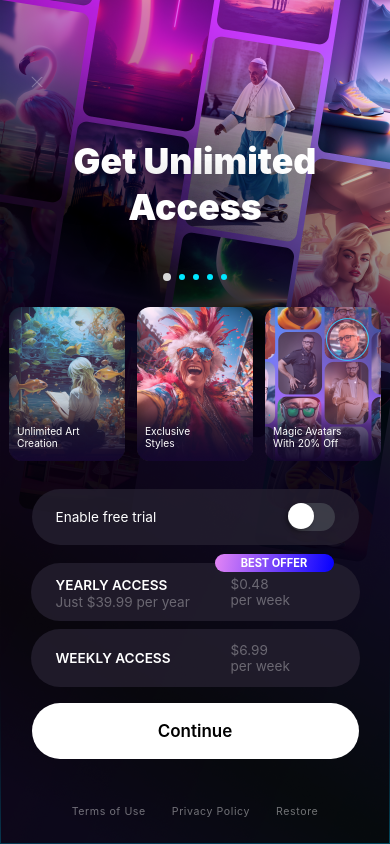
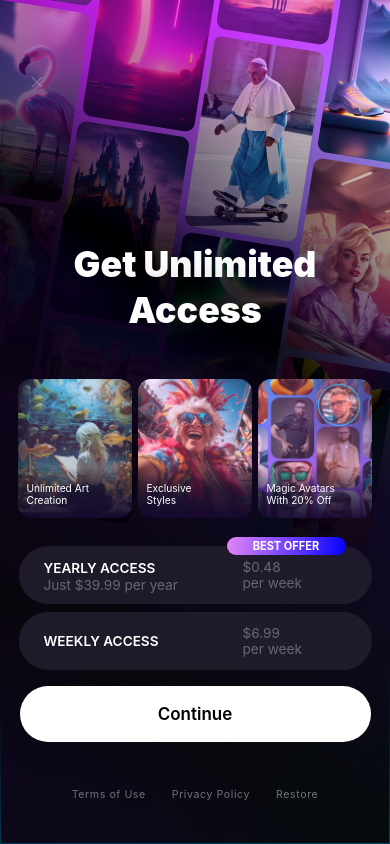
Before and after one commit to artyomkorshykau/bp-mobile.test, a website built with Vite: page index.html in a window 390 px wide. Built offline with nearby package versions, Linux system fonts and the light colour scheme.

Commit message:
fix responsive

```diff
--- a/index.html
+++ b/index.html
@@ -14,13 +14,6 @@
 			</a>
 			<h1 class="title" data-i18n="Get Unlimited <br>Access"></h1>
 			<section>
-				<div class="pagination">
-					<div></div>
-					<div class="dot"></div>
-					<div class="dot"></div>
-					<div class="dot"></div>
-					<div class="dot"></div>
-				</div>
 				<div class="features">
 					<div class="feature">
 						<img src="./src/assets/images/features/f1-2x.png" alt="f1" />
@@ -36,12 +29,6 @@
 					</div>
 				</div>
 			</section>
-			<div class="trial-switcher">
-				<span class="switcher-title" data-i18n="">Enable free trial</span>
-				<div class="switch">
-					<div></div>
-				</div>
-			</div>
 			<div class="subscriptions-wrapper">
 				<div class="subscription">
 					<div class="best-offer" data-i18n="BEST OFFER"></div>
--- a/style.css
+++ b/style.css
@@ -39,11 +39,11 @@ button {
 	& .cross {
 		width: 0.75rem;
 		height: 0.75rem;
-		margin: 2.34375rem 0 0 1rem;
+		margin: 2.34375rem 0 0 1.6rem;
 	}
 
 	& .title {
-		margin: 0.625rem 0 0.8125rem 0;
+		margin: 4.325rem 0 0.8125rem 0;
 		line-height: calc(var(--line-height) * 2.875);
 		font-size: calc(var(--font-size-base) * 2.625);
 		font-weight: 860;
@@ -52,37 +52,16 @@ button {
 		text-align: center;
 	}
 
-	& .pagination {
-		display: flex;
-		align-items: center;
-		justify-content: center;
-		gap: 0.5rem;
-
-		& :nth-child(1) {
-			width: 0.5rem;
-			height: 0.5rem;
-			border-radius: 50%;
-			background-color: #d8d8d8;
-		}
-
-		& .dot {
-			width: 0.375rem;
-			height: 0.375rem;
-			border-radius: 50%;
-			background-color: #00e8ff;
-		}
-	}
-
 	& .features {
-		margin: 0.75rem 0 0.75rem 0;
+		margin: 0.75rem 0 2.5rem 0;
 		display: flex;
 		justify-content: center;
 		align-items: center;
-		gap: 0.75rem;
+		gap: 0.43rem;
 
 		& .feature {
-			width: 7.25rem;
-			height: 9.625rem;
+			width: 29%;
+			height: 8.687rem;
 			border-radius: 0.8125rem;
 			overflow: hidden;
 			position: relative;
@@ -105,41 +84,6 @@ button {
 		}
 	}
 
-	& .trial-switcher {
-		width: 20.4375rem;
-		height: 3.5rem;
-		border-radius: 1.9375rem;
-		background-color: rgba(37, 32, 48, 0.808);
-		margin: 0 auto;
-		display: flex;
-		align-items: center;
-		justify-content: space-between;
-		margin-bottom: 0.875rem;
-
-		& .switcher-title {
-			font-size: var(--font-size-base);
-			font-weight: 400;
-			color: #fff;
-			margin-left: 1.5rem;
-		}
-
-		& .switch {
-			width: 2.9375rem;
-			height: 1.75rem;
-			border-radius: 1.25rem;
-			background: #51565e92;
-			margin-right: 1.5rem;
-
-			& div {
-				width: 1.625rem;
-				height: 1.625rem;
-				box-shadow: -0.125rem 0.125rem 0.25rem 0px #00000059;
-				border-radius: 50%;
-				background-color: #fff;
-			}
-		}
-	}
-
 	& .subscriptions-wrapper {
 		display: flex;
 		flex-direction: column;
@@ -147,7 +91,7 @@ button {
 
 		& .subscription {
 			position: relative;
-			width: 20.4375rem;
+			width: 90%;
 			height: 3.5rem;
 			border-radius: 1.9375rem;
 			background-color: rgba(37, 32, 48, 0.808);
@@ -211,7 +155,7 @@ button {
 	}
 
 	& .continue {
-		width: 20.4375rem;
+		width: 90%;
 		height: 3.5rem;
 		border-radius: 1.9375rem;
 		background-color: #fff;
@@ -254,23 +198,19 @@ button {
 
 	.app {
 		& .cross {
-			margin: 72px 0 0 31px;
+			margin: 4.5rem 0 0 1.9375rem;
 		}
 
 		& .title {
-			margin: 54px 0 43px 0;
+			margin: 9.8125rem 0 1.25rem 0;
 		}
 
 		& .features {
-			margin: 26px 0 28px 0;
-		}
-
-		& .trial-switcher {
-			margin-bottom: 18px;
+			margin: 1.625rem 0 1.75rem 0;
 		}
 
 		& .continue {
-			margin: 16px auto;
+			margin: 1rem auto;
 		}
 	}
 }
```
